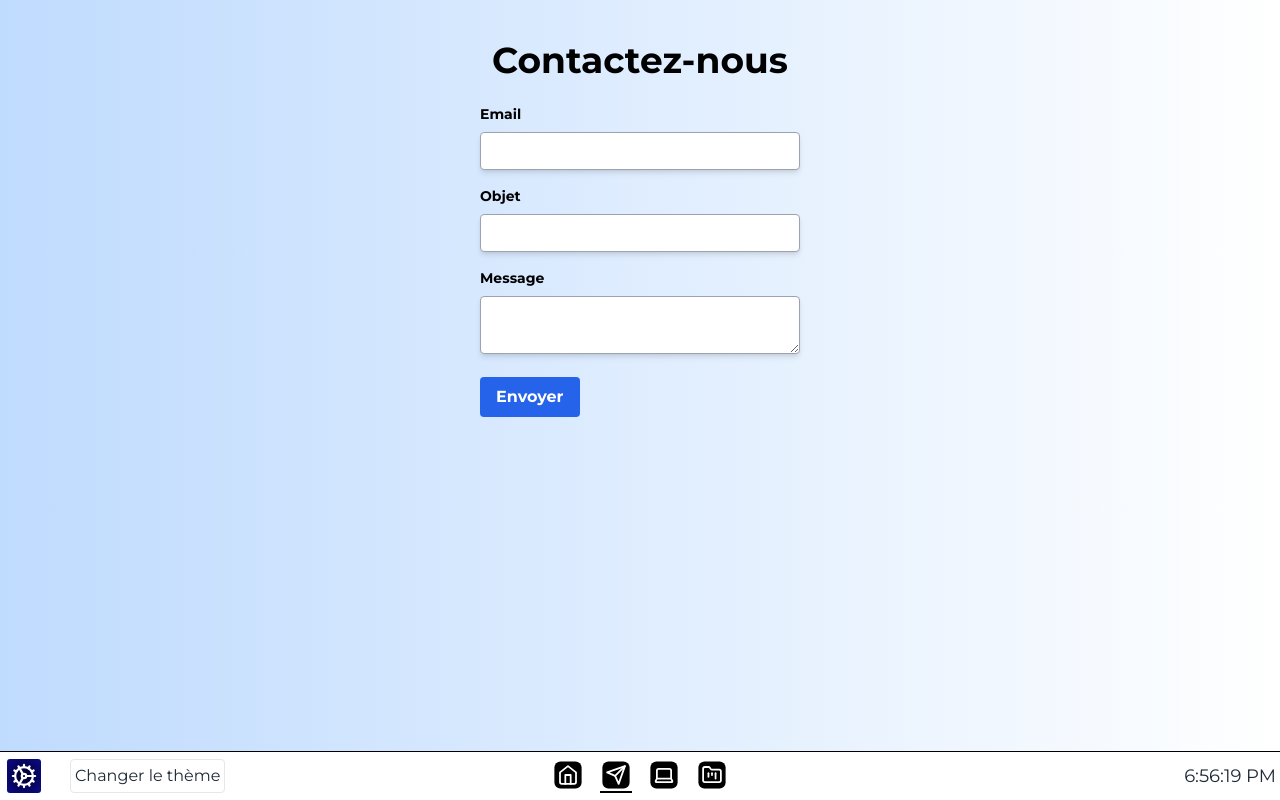
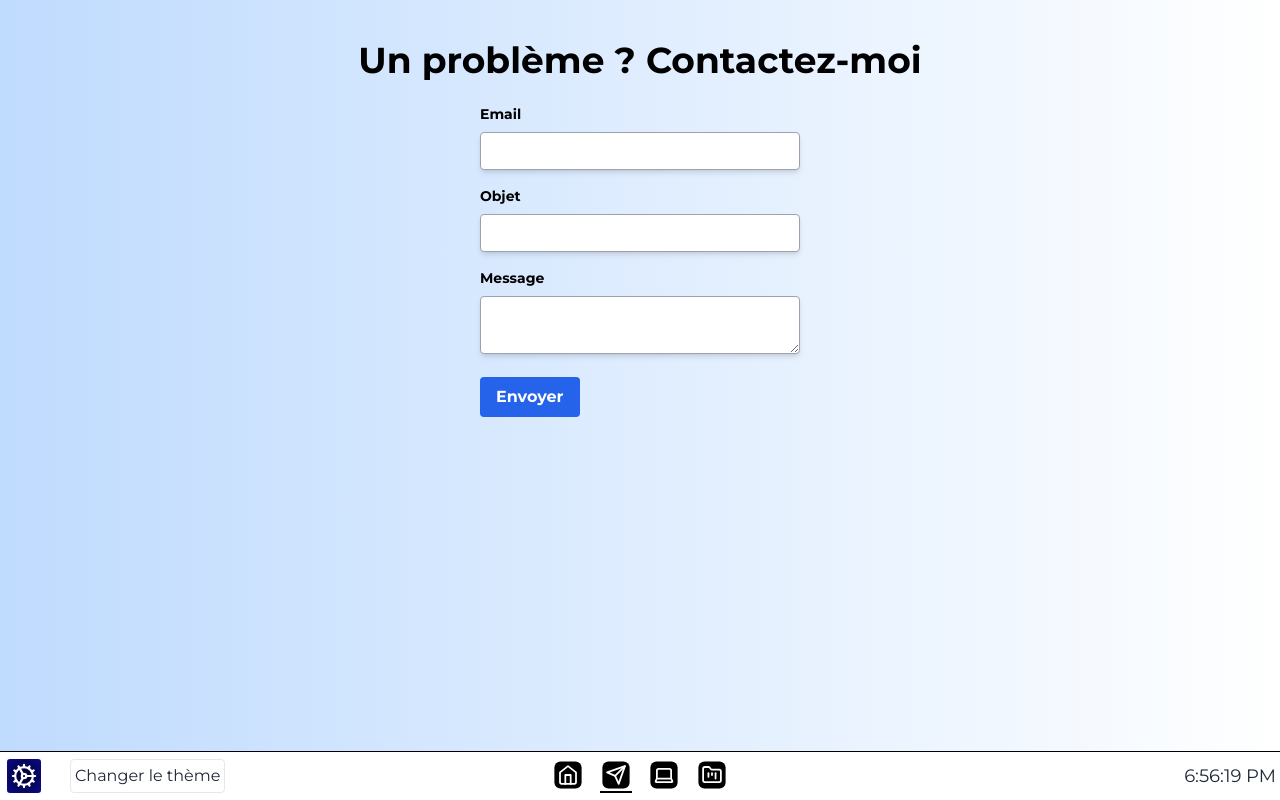
Before and after one commit to Inkflow59/PortInkFolio-Reagent, a Next.js app: page /desktop/contact in a window 1280 px wide. Built offline with nearby package versions, Linux system fonts and the light colour scheme.

Commit message:
Changement du titre de la page

```diff
--- a/app/desktop/contact/page.tsx
+++ b/app/desktop/contact/page.tsx
@@ -40,7 +40,7 @@ const ContactPage = () => {
     <div className={`min-h-screen flex flex-col items-center justify-between ${theme === 'dark' ? 'bg-gradient-to-r from-black to-gray-800 text-white' : 'bg-gradient-to-r from-blue-200 to-white text-black'}`}>
       <Navbar />
       <div className="flex flex-col items-center justify-center mt-10">
-        <h1 className="text-4xl font-bold mb-6">Contactez-nous</h1>
+        <h1 className="text-4xl font-bold mb-6">Un problème ? Contactez-moi</h1>
         <form onSubmit={handleSubmit} className="w-80">
           <div className="mb-4">
             <label className="block text-sm font-bold mb-2" htmlFor="email">Email</label>
```
